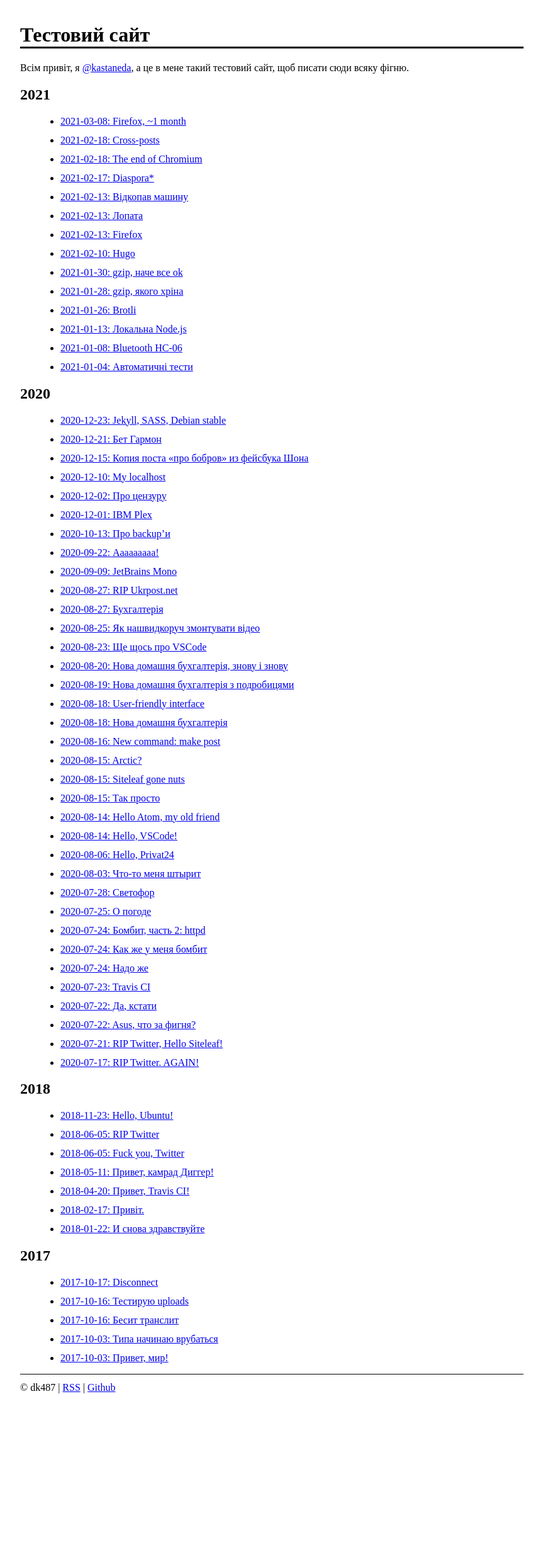
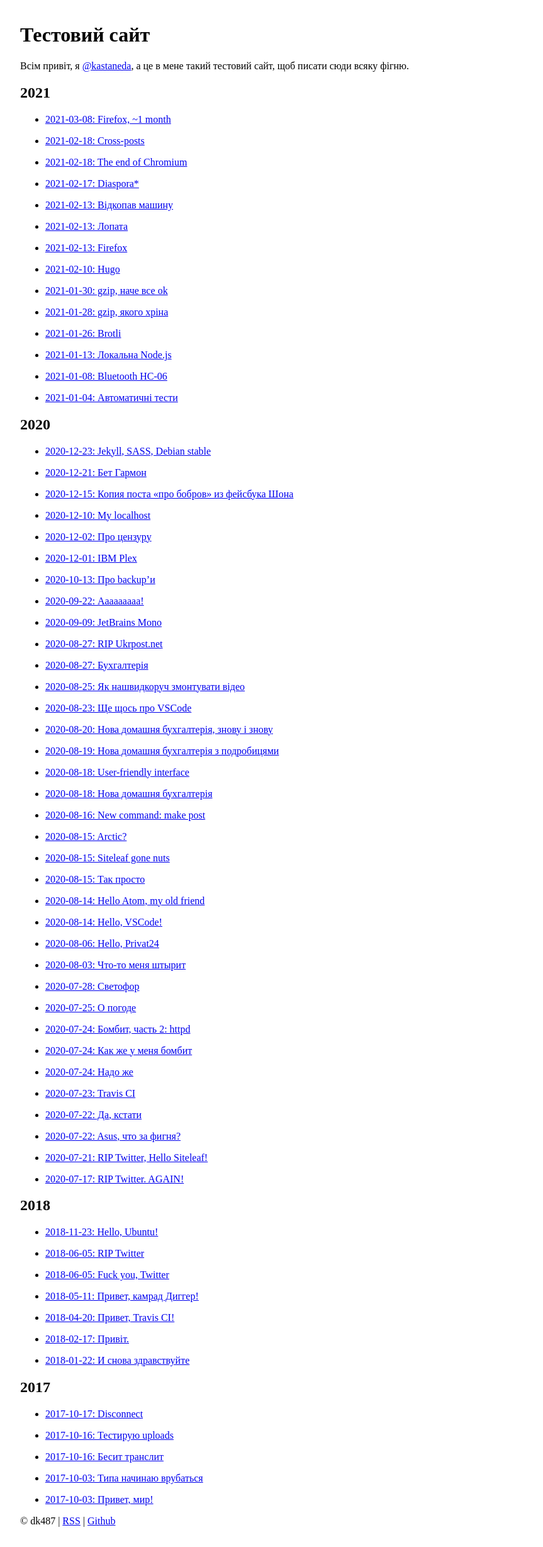
Before and after one commit to dk487/test.de.co.ua, a Jekyll site: the page built from index.md, in a window 1280 px wide. Shown: the whole page at 63% size, without its empty margins (208-1071 px from the left). Built offline with Jekyll 4.4.1, drawn with Linux system fonts in a browser that asks for light colours; before the commit the page ends 2241 px from its top, so only the background shows below that.

Commit message:
Be minimalistic

```diff
--- a/_layouts/default.html
+++ b/_layouts/default.html
@@ -7,13 +7,13 @@
     <title>{{ page.title | escape }}</title>
     <style>
       body { max-width: 50em; padding: 1em; margin: 0 auto }
-      h1 { border-bottom: medium solid }
-      footer { border-top: thin solid }
+{%- if content contains "<img" %}
       img { max-width: 100%; height: auto }
-      p, dt { margin: .75em 0 }
-      dd, li { margin: .75em 0 .75em 1.5em }
+{%- endif %}
+{%- if content contains "<table" %}
       table, th, td { border: thin solid; border-collapse: collapse }
       th, td { padding: .25em .5em }
+{%- endif %}
 {%- if content contains "<code>" %}
       .c, .cm, .cp, .c1 { color: #999; font-style: italic }
       .k, .o, .kc, .ow { font-weight: bold }
```
